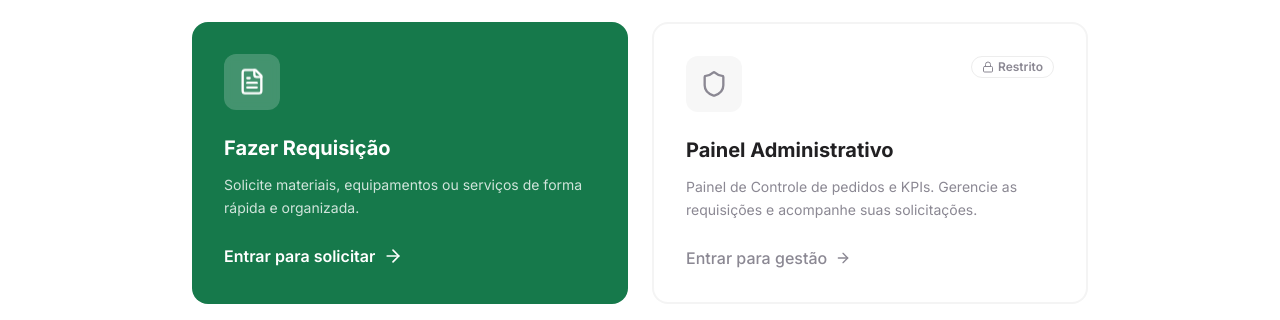
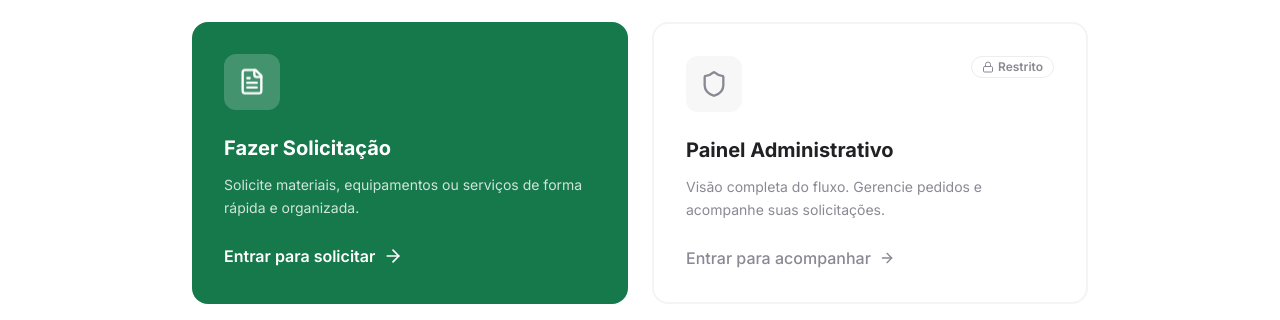
Before and after one commit to borba-anderson/comprasmadville, a React (Vite) app: page / in a window 1280 px wide. Shown: the part 820-1140 px from the top of the page. Built offline with nearby package versions, Linux system fonts and the light colour scheme; the HTML template or start-up script is replaced by a standard one.

Commit message:
Code edited in Lovable Code Editor
Edited UI in Lovable

```diff
--- a/src/components/home/ActionCards.tsx
+++ b/src/components/home/ActionCards.tsx
@@ -34,7 +34,7 @@ export const ActionCards = () => {
             <FileText className="w-7 h-7 text-white animate-float" />
           </div>
 
-          <h3 className="font-bold text-white mb-3 text-xl">Fazer Requisição</h3>
+          <h3 className="font-bold text-white mb-3 text-xl">Fazer Solicitação</h3>
 
           <p className="text-white/80 mb-6 leading-relaxed text-sm">
             Solicite materiais, equipamentos ou serviços de forma rápida e organizada.
@@ -68,11 +68,11 @@ export const ActionCards = () => {
           </h3>
 
           <p className="text-muted-foreground mb-6 text-sm leading-relaxed">
-            Painel de Controle de pedidos e KPIs. Gerencie as requisições e acompanhe suas solicitações.
+            Visão completa do fluxo. Gerencie pedidos e acompanhe suas solicitações.
           </p>
 
           <div className="flex items-center text-muted-foreground font-medium group-hover:text-info group-hover:gap-3 transition-all">
-            {user ? "Acessar painel" : "Entrar para gestão"}
+            {user ? "Acessar painel" : "Entrar para acompanhar"}
             <ArrowRight className="w-4 h-4 ml-2 group-hover:translate-x-2 transition-transform" />
           </div>
         </div>
```
